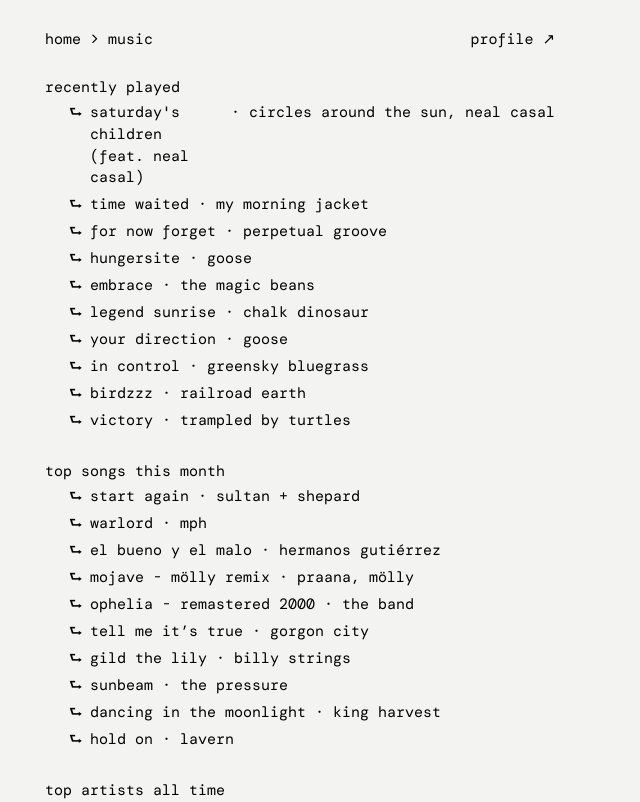
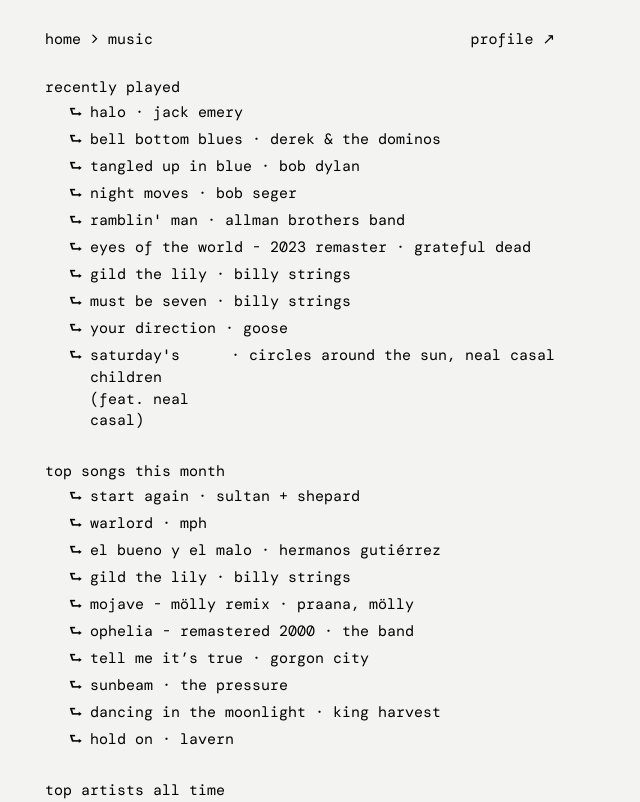
Before and after one commit to seiverlauth/seiverlauth.github.io, a plain HTML site: page music.html in a window 1280 px wide. Shown: the top 802 px of the page, without its empty margins (0-640 px from the left). Drawn offline with Linux system fonts and the light colour scheme.

Commit message:
Update music

```diff
--- a/music.html
+++ b/music.html
@@ -82,26 +82,26 @@
         <main>
             <p class="year">recently played</p>
             <ul class="feed">
+                <li class="bird"><span><a href="https://open.spotify.com/track/3eyYwQ3il08EFvhJrcLKDN" target="_blank" rel="noopener">Halo</a></span><span class="meta"> · Jack Emery</span></li>
+                <li class="bird"><span><a href="https://open.spotify.com/track/2YJgM8lj4u5YEZRSHSfL60" target="_blank" rel="noopener">Bell Bottom Blues</a></span><span class="meta"> · Derek &amp; The Dominos</span></li>
+                <li class="bird"><span><a href="https://open.spotify.com/track/6Vcwr9tb3ZLO63F8DL8cqu" target="_blank" rel="noopener">Tangled up in Blue</a></span><span class="meta"> · Bob Dylan</span></li>
+                <li class="bird"><span><a href="https://open.spotify.com/track/6UBjSnyP1O5W5ndJoO9vUk" target="_blank" rel="noopener">Night Moves</a></span><span class="meta"> · Bob Seger</span></li>
+                <li class="bird"><span><a href="https://open.spotify.com/track/1ayDPRAjTlTtvh3Oc1Zr3B" target="_blank" rel="noopener">Ramblin' Man</a></span><span class="meta"> · Allman Brothers Band</span></li>
+                <li class="bird"><span><a href="https://open.spotify.com/track/3ltcYCztWEmxEFc7zYutNy" target="_blank" rel="noopener">Eyes of the World - 2023 Remaster</a></span><span class="meta"> · Grateful Dead</span></li>
+                <li class="bird"><span><a href="https://open.spotify.com/track/181YsWsKwhTmoHYZ4xtiuZ" target="_blank" rel="noopener">Gild the Lily</a></span><span class="meta"> · Billy Strings</span></li>
+                <li class="bird"><span><a href="https://open.spotify.com/track/6l7VxGCmqeseT0K0L9tRXh" target="_blank" rel="noopener">Must Be Seven</a></span><span class="meta"> · Billy Strings</span></li>
+                <li class="bird"><span><a href="https://open.spotify.com/track/4jDkjMVf4FqGQRgBIMZez1" target="_blank" rel="noopener">Your Direction</a></span><span class="meta"> · Goose</span></li>
                 <li class="bird"><span><a href="https://open.spotify.com/track/0l47ZhSBfu9MeKAmBXLq1y" target="_blank" rel="noopener">Saturday's Children (feat. Neal Casal)</a></span><span class="meta"> · Circles Around The Sun, Neal Casal</span></li>
-                <li class="bird"><span><a href="https://open.spotify.com/track/3q5poJRpLvVxdBVpsMTBMu" target="_blank" rel="noopener">Time Waited</a></span><span class="meta"> · My Morning Jacket</span></li>
-                <li class="bird"><span><a href="https://open.spotify.com/track/7vqWc7Cg8vbkvC59ZRQu9o" target="_blank" rel="noopener">For Now Forget</a></span><span class="meta"> · Perpetual Groove</span></li>
-                <li class="bird"><span><a href="https://open.spotify.com/track/5FKKjiUjOXu9Kinlkc1VzA" target="_blank" rel="noopener">Hungersite</a></span><span class="meta"> · Goose</span></li>
-                <li class="bird"><span><a href="https://open.spotify.com/track/6Xgu5SQEYODQSJyxlAQcVk" target="_blank" rel="noopener">Embrace</a></span><span class="meta"> · The Magic Beans</span></li>
-                <li class="bird"><span><a href="https://open.spotify.com/track/1PFfrJjki3YPFrpSwGo7sB" target="_blank" rel="noopener">Legend Sunrise</a></span><span class="meta"> · Chalk Dinosaur</span></li>
-                <li class="bird"><span><a href="https://open.spotify.com/track/4jDkjMVf4FqGQRgBIMZez1" target="_blank" rel="noopener">Your Direction</a></span><span class="meta"> · Goose</span></li>
-                <li class="bird"><span><a href="https://open.spotify.com/track/5Vnb4znv0XVYkg5NzBQUMU" target="_blank" rel="noopener">In Control</a></span><span class="meta"> · Greensky Bluegrass</span></li>
-                <li class="bird"><span><a href="https://open.spotify.com/track/4KourhVL5bBSK9xtP2TPM8" target="_blank" rel="noopener">Birdzzz</a></span><span class="meta"> · Railroad Earth</span></li>
-                <li class="bird"><span><a href="https://open.spotify.com/track/6duaBXVPTb1f8D0xnqUwWk" target="_blank" rel="noopener">Victory</a></span><span class="meta"> · Trampled by Turtles</span></li>
             </ul>
             <p class="year">top songs this month</p>
             <ul class="feed">
                 <li class="bird"><span><a href="https://open.spotify.com/track/4pGVqPQ16iUfwE1kooCdLB" target="_blank" rel="noopener">Start Again</a></span><span class="meta"> · Sultan + Shepard</span></li>
                 <li class="bird"><span><a href="https://open.spotify.com/track/4WOvLGtZgRTQX3aCx9btnJ" target="_blank" rel="noopener">Warlord</a></span><span class="meta"> · MPH</span></li>
                 <li class="bird"><span><a href="https://open.spotify.com/track/07S694jiKDLkJLyBa7pdMn" target="_blank" rel="noopener">El Bueno Y El Malo</a></span><span class="meta"> · Hermanos Gutiérrez</span></li>
+                <li class="bird"><span><a href="https://open.spotify.com/track/181YsWsKwhTmoHYZ4xtiuZ" target="_blank" rel="noopener">Gild the Lily</a></span><span class="meta"> · Billy Strings</span></li>
                 <li class="bird"><span><a href="https://open.spotify.com/track/5Qoanw3NdKzwNJBSAODRNd" target="_blank" rel="noopener">Mojave - mölly Remix</a></span><span class="meta"> · PRAANA, mölly</span></li>
                 <li class="bird"><span><a href="https://open.spotify.com/track/2fx1hkMHTVdDim274rwoPa" target="_blank" rel="noopener">Ophelia - Remastered 2000</a></span><span class="meta"> · The Band</span></li>
                 <li class="bird"><span><a href="https://open.spotify.com/track/6SeM0zpB4jqfB3z7notUGE" target="_blank" rel="noopener">Tell Me It’s True</a></span><span class="meta"> · Gorgon City</span></li>
-                <li class="bird"><span><a href="https://open.spotify.com/track/181YsWsKwhTmoHYZ4xtiuZ" target="_blank" rel="noopener">Gild the Lily</a></span><span class="meta"> · Billy Strings</span></li>
                 <li class="bird"><span><a href="https://open.spotify.com/track/1oKFu1naQxh16g1BgV2nBm" target="_blank" rel="noopener">Sunbeam</a></span><span class="meta"> · The Pressure</span></li>
                 <li class="bird"><span><a href="https://open.spotify.com/track/0q21FNwES2bbtcduB6kjEU" target="_blank" rel="noopener">Dancing in the Moonlight</a></span><span class="meta"> · King Harvest</span></li>
                 <li class="bird"><span><a href="https://open.spotify.com/track/2DyP03O6zbss0LUxrur45b" target="_blank" rel="noopener">Hold On</a></span><span class="meta"> · Lavern</span></li>
```
